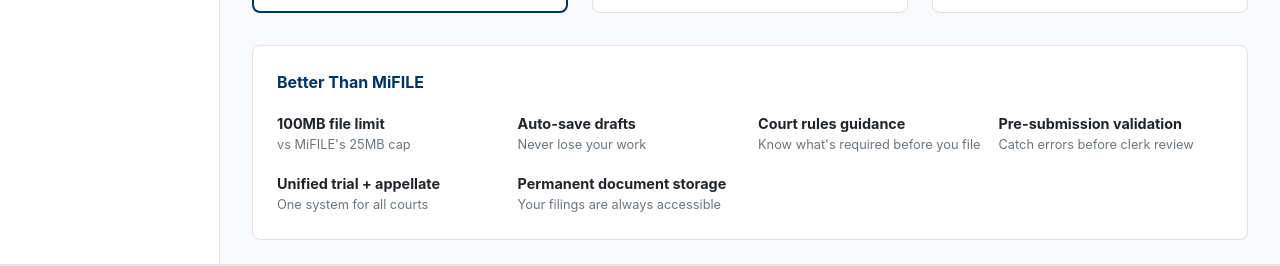
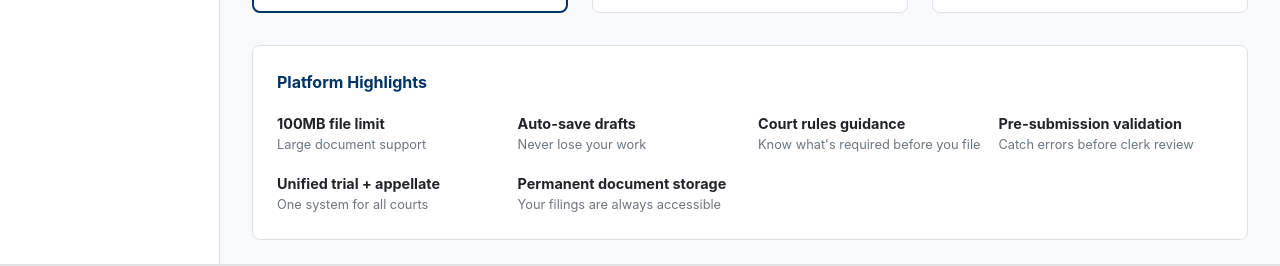
Before and after one commit to Tzodec1526/MUEFS, a React (Vite) app in the folder frontend/: page / in a window 1280 px wide. Shown: the part 554-820 px from the top of the page. Built offline with nearby package versions, Linux system fonts and the light colour scheme; no server answers.

Commit message:
fix: remove MiFILE competitor comparison from homepage
Replace "Better Than MiFILE" section with neutral "Platform Highlights"
branding. Removed all competitor references.

```diff
--- a/frontend/src/App.tsx
+++ b/frontend/src/App.tsx
@@ -59,13 +59,13 @@
         </div>
       </div>
 
-      {/* Advantages over MiFILE */}
+      {/* Platform highlights */}
       <div className="advantages-section">
-        <h3>Better Than MiFILE</h3>
+        <h3>Platform Highlights</h3>
         <div className="advantage-grid">
           <div className="advantage">
             <strong>100MB file limit</strong>
-            <span>vs MiFILE's 25MB cap</span>
+            <span>Large document support</span>
           </div>
           <div className="advantage">
             <strong>Auto-save drafts</strong>
```
